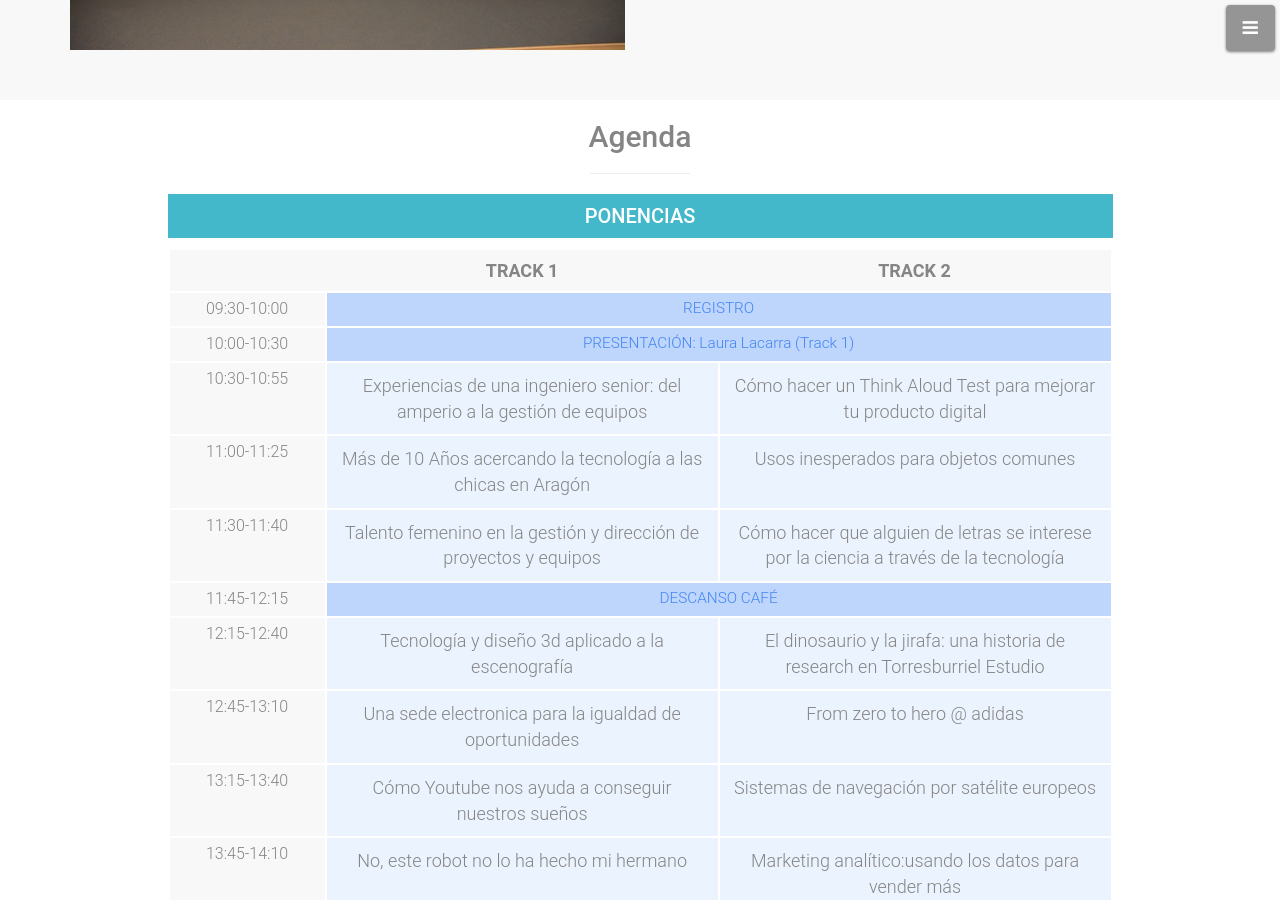
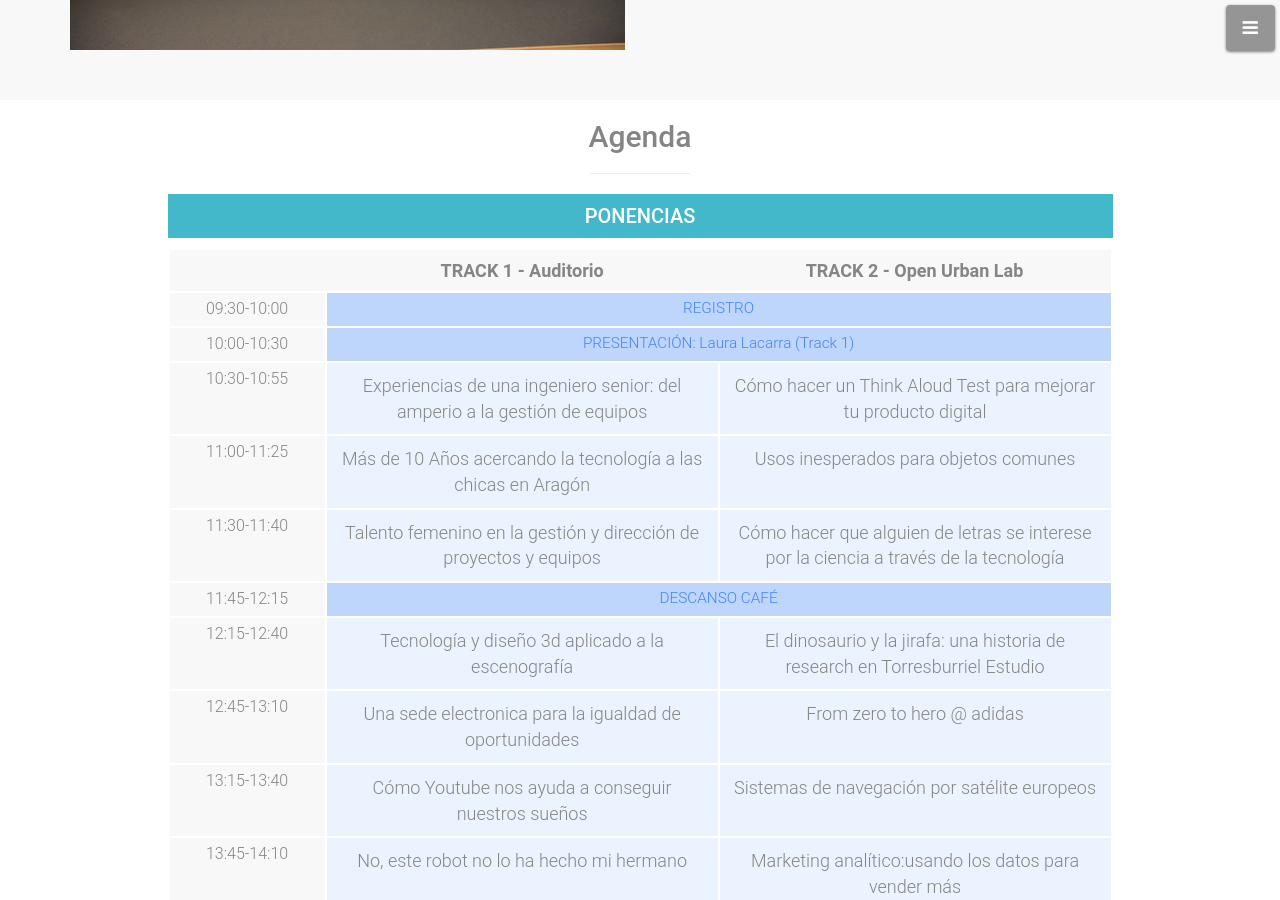
Before and after one commit to jessicaredrado/web_wtm_zgz_17, a Jekyll site: the page built from index.html, in a window 1280 px wide and 900 px high, scrolled down 4269 px. Built offline with Jekyll 4.4.1, drawn with Linux system fonts in a browser that asks for light colours.

Commit message:
Nombres de las salas en Tracks

```diff
--- a/_includes/agenda.html
+++ b/_includes/agenda.html
@@ -21,8 +21,8 @@
             <table class="col-lg-12 table table-nonfluid">
               <tr>
                 <th class="col-lg-2"></th>
-                <th class="col-lg-5 text-center">TRACK 1</th>
-                <th class="col-lg-5 text-center">TRACK 2</th>
+                <th class="col-lg-5 text-center">TRACK 1 - Auditorio</th>
+                <th class="col-lg-5 text-center">TRACK 2 - Open Urban Lab</th>
 
               </tr>
               {% for talk_track_1 in site.talks_track_1 %}
```
Also changed, not shown: img/patrocinadores/colaboradores/ambar.jpg, img/patrocinadores/colaboradores/ambar_.jpg (added).
